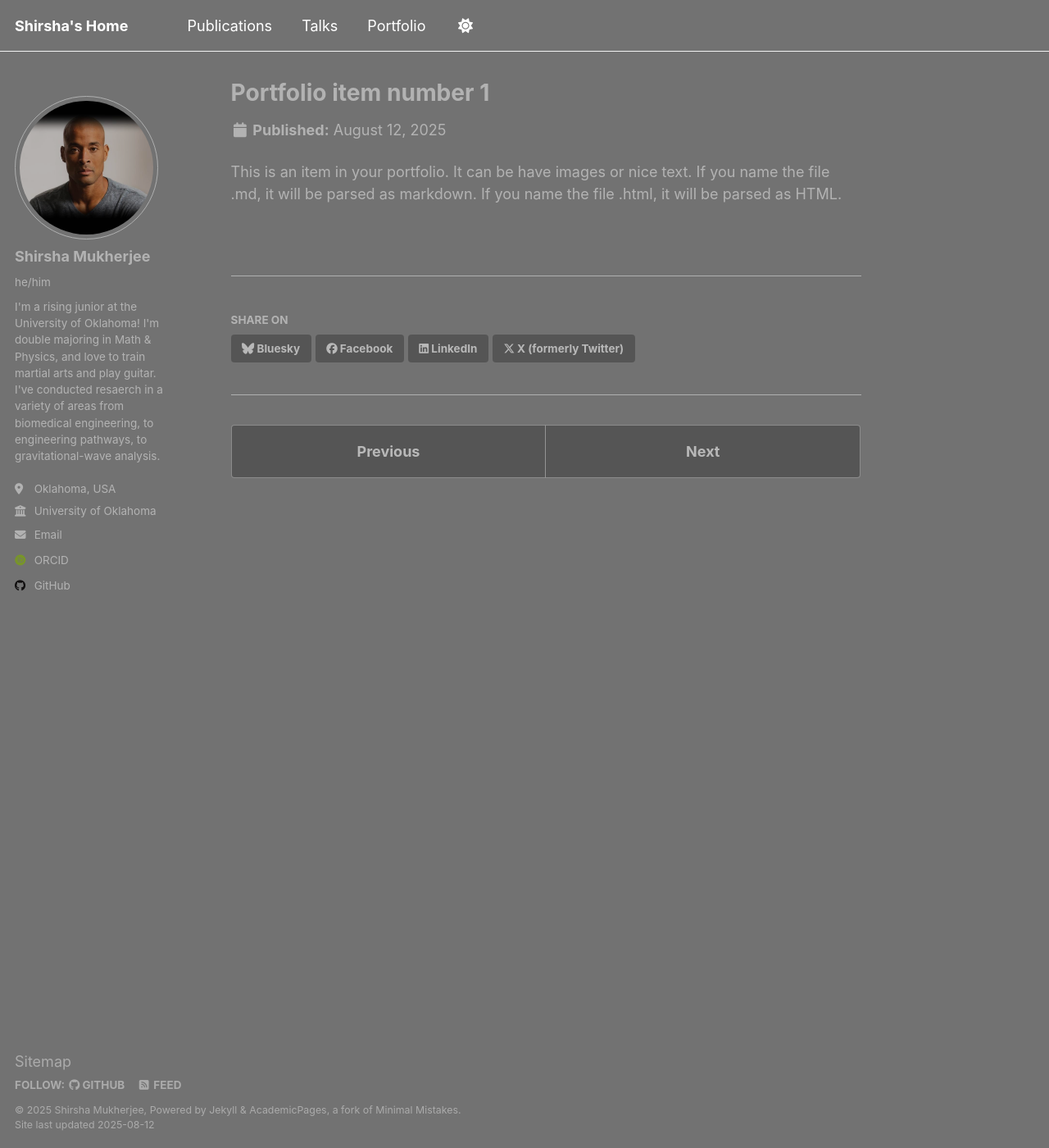
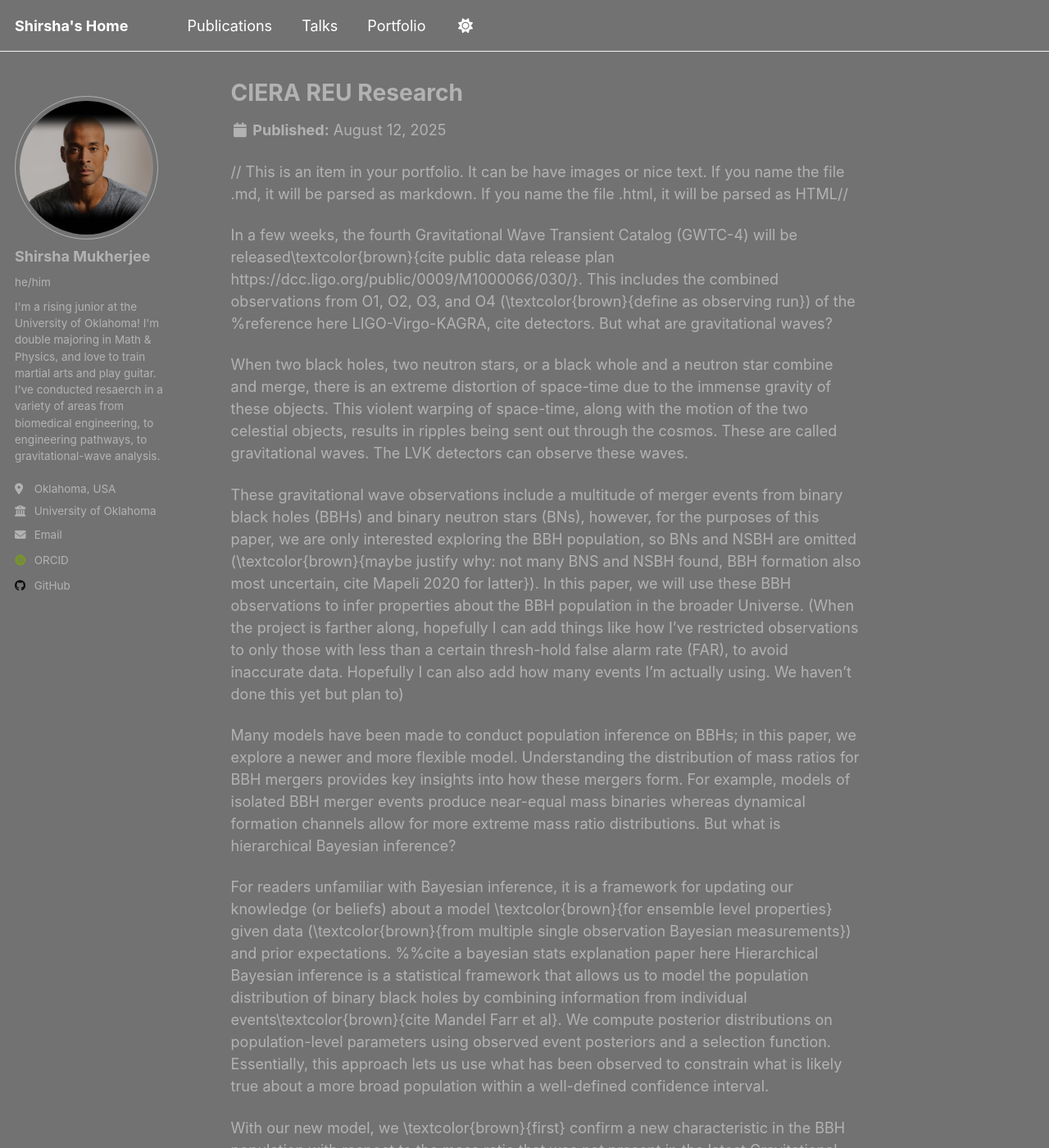
Before and after one commit to shirshamukherjee/projectfrthistime, a Jekyll site: the page built from _portfolio/portfolio-1.md, in a window 1280 px wide and 1400 px high. Shown: the whole window at 82% size. Built offline with Jekyll 4.4.1, drawn with Linux system fonts in a browser that asks for light colours; some web fonts are replaced; a script that is not in the unit is left out; some of the changed text lies outside the part shown.

Commit message:
Update portfolio-1.md

```diff
--- a/_portfolio/portfolio-1.md
+++ b/_portfolio/portfolio-1.md
@@ -1,7 +1,24 @@
 ---
-title: "Portfolio item number 1"
-excerpt: "Short description of portfolio item number 1<br/><img src='/images/500x300.png'>"
+title: "CIERA REU Research"
+excerpt: "My work at CEIRA 1<br/><img src='/images/bbh.png.png'>"
 collection: portfolio
 ---
 
-This is an item in your portfolio. It can be have images or nice text. If you name the file .md, it will be parsed as markdown. If you name the file .html, it will be parsed as HTML.
+// This is an item in your portfolio. It can be have images or nice text. If you name the file .md, it will be parsed as markdown. If you name the file .html, it will be parsed as HTML//
+
+In a few weeks, the fourth Gravitational Wave Transient Catalog (GWTC-4) will be released\textcolor{brown}{cite public data release plan https://dcc.ligo.org/public/0009/M1000066/030/}. This includes the combined observations from O1, O2, O3, and O4 (\textcolor{brown}{define as observing run}) of the %reference here
+LIGO-Virgo-KAGRA, cite detectors. But what are gravitational waves?
+
+When two black holes, two neutron stars, or a black whole and a neutron star combine and merge, there is an extreme distortion of space-time due to the immense gravity of these objects. This violent warping of space-time, along with the motion of the two celestial objects, results in ripples being sent out through the cosmos. These are called gravitational waves. The LVK detectors can observe these waves.
+
+These gravitational wave observations include a multitude of merger events from binary black holes (BBHs) and binary neutron stars (BNs), however, for the purposes of this paper, we are only interested exploring  the BBH population, so BNs and NSBH are omitted (\textcolor{brown}{maybe justify why: not many BNS and NSBH found, BBH formation also most uncertain, cite Mapeli 2020 for latter}). In this paper, we will use these BBH observations to infer properties about the BBH population in the broader Universe. (When the project is farther along, hopefully I can add things like how I've restricted observations to only those with less than a certain thresh-hold false alarm rate (FAR), to avoid inaccurate data. Hopefully I can also add how many events I'm actually using. We haven't done this yet but plan to)
+
+Many models have been made to conduct population inference on BBHs; in this paper, we explore a newer and more flexible model. Understanding the distribution of mass ratios for BBH mergers provides key insights into how these mergers form. For example, models of isolated BBH merger events produce near-equal mass binaries whereas dynamical formation channels allow for more extreme mass ratio distributions. But what is hierarchical Bayesian inference?
+
+For readers unfamiliar with Bayesian inference, it is a framework for updating our knowledge (or beliefs) about a model \textcolor{brown}{for ensemble level properties} given data (\textcolor{brown}{from multiple single observation Bayesian measurements}) and prior expectations. %%cite a bayesian stats explanation paper here
+Hierarchical Bayesian inference is a statistical framework that allows us to model the population distribution of binary black holes by combining information from individual events\textcolor{brown}{cite Mandel Farr et al}. We compute posterior distributions on population-level parameters using observed event posteriors and a selection function. Essentially, this approach lets us use what has been observed to constrain what is likely true about a more broad population within a well-defined confidence interval.
+
+
+With our new model, we \textcolor{brown}{first} confirm a new characteristic in the BBH population with respect to the mass ratio that was not present in the latest Gravitational Wave populations paper\textcolor{brown}{it was found by Godfrey et al}. In fact, some studies show that different mass ranges correspond to different $p(q \,|\, m_1)$ and $\chi_{\mathrm{eff}}$
+distributions qualitatively. %%reference here
+We quantify these mass ranges and distributions with our model by conducting a targeted search to characterize these sub-populations.
```
